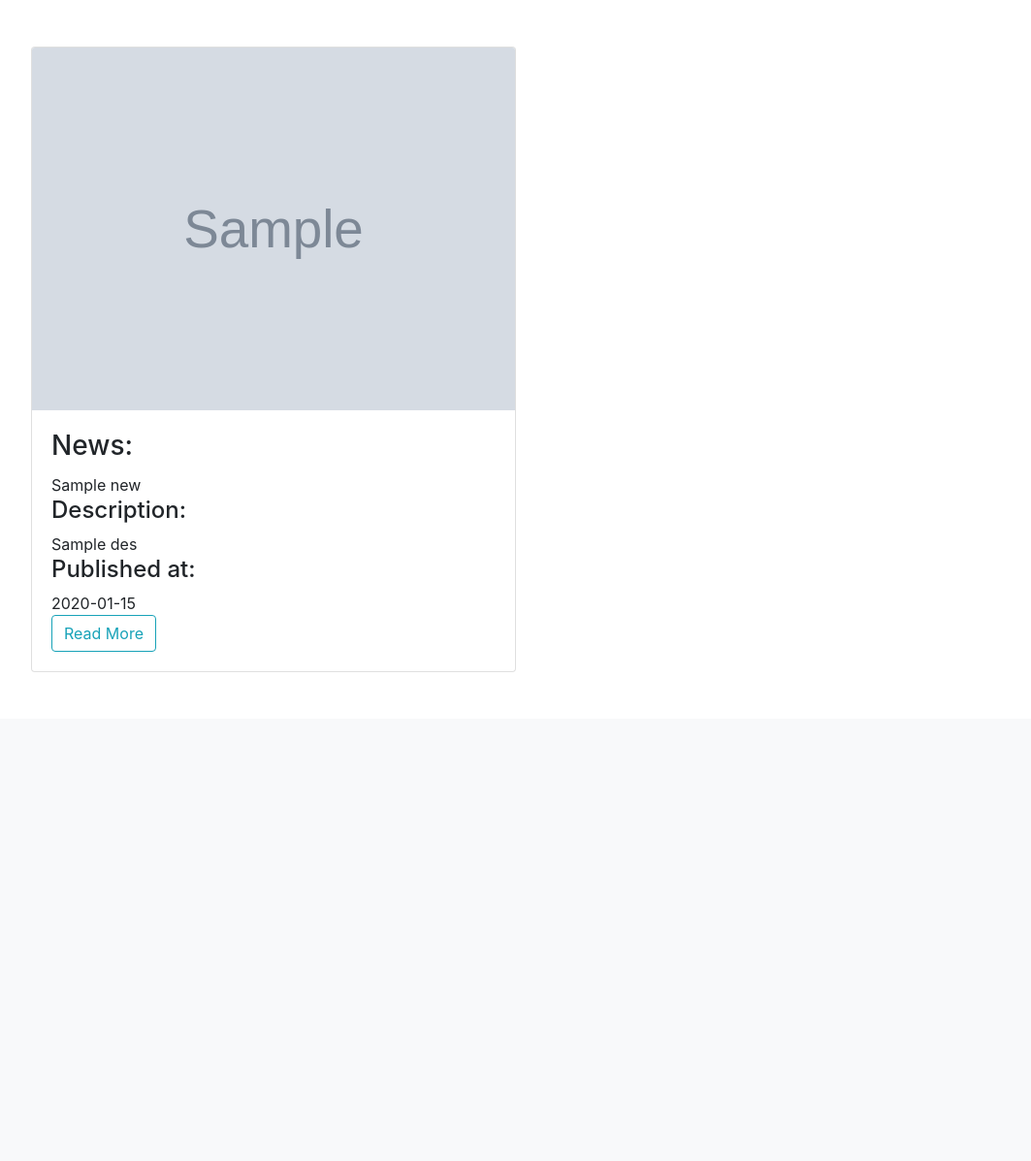
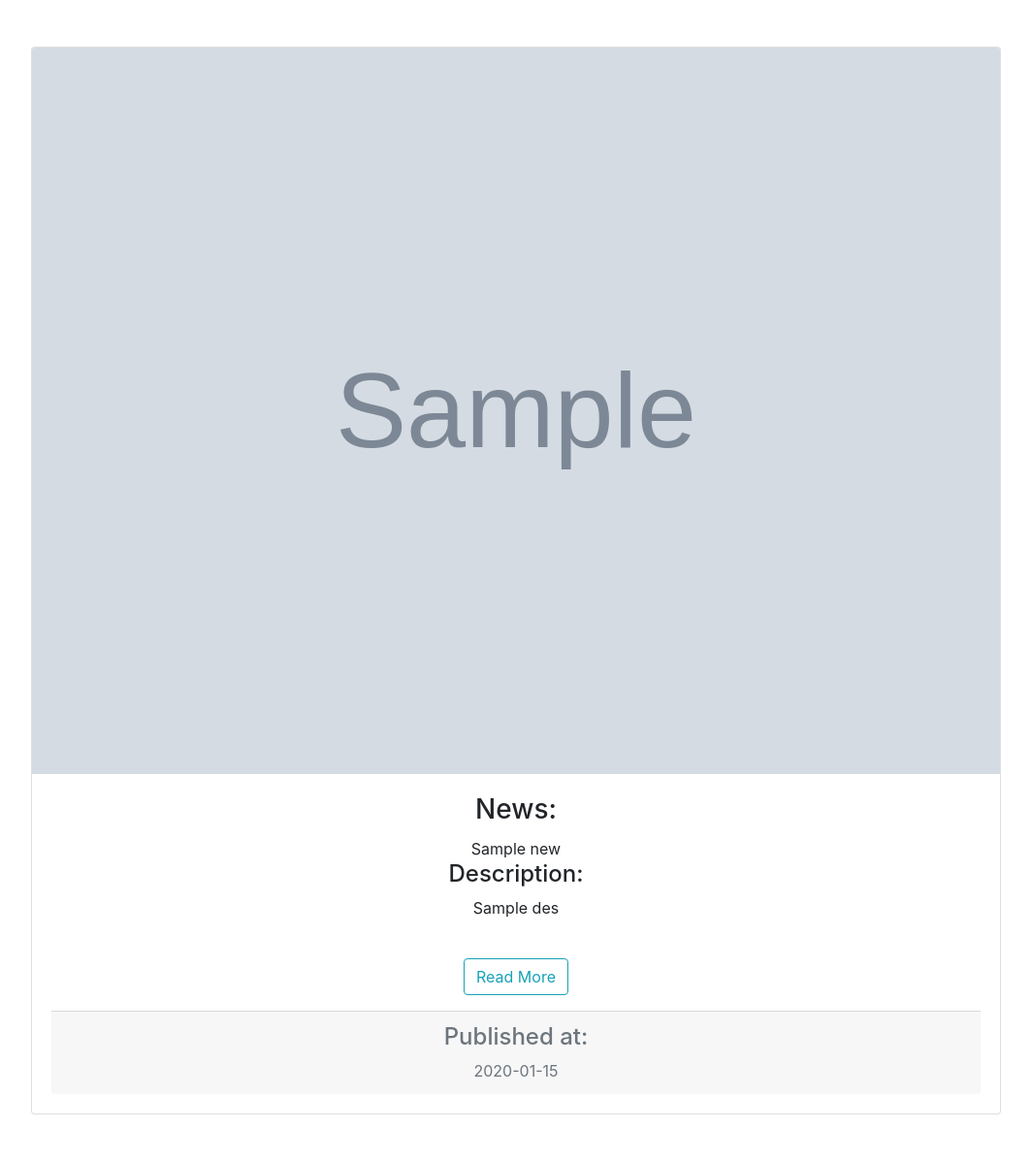
Before and after one commit to SkimaniKings/N-Highlights, a Flask app: template templates/index.htm in a window 1280 px wide. Shown: the part 72-1269 px from the top of the page at 97% size, without its empty margins (101-1164 px from the left). Before the commit the page ends 765 px from the top, so only its background shows below. Run offline with Flask 2, Linux system fonts and the light colour scheme; the template is opened without the code that fills it: most values are stand-ins (such as "Sample title", 1, 10 or a date in 2020); grey boxes marked "Sample" are stand-in pictures; some libraries are stand-ins or nearby versions.

```diff
--- a/templates/index.htm
+++ b/templates/index.htm
@@ -35,17 +35,21 @@
     <div class="container">
 
         {% for new, img, des, pubAt,url in context%}
-        <div class="card m-5" style="width: 500px;">
+
+                <div class="card text-center m-5" style="width: 1000px;">
                     <img src="{{img}}" class="card-img-top" alt="news-images">
                     <div class="card-body">
                         <h3 class="card-title">News: </h3> {{new}}
                         <div class="card-text">
-                <h4>Description: </h4> {{des}}
+                            <h4>Description: </h4> {{des}}<br><br>
+                            <a href="{{url}}"><button type="button" class="btn btn-outline-info m-3">Read More</button></a>
+                            <div class="card-footer text-muted">
                                 <h4>Published at:</h4> {{pubAt}}
                             </div>
-                <a href="{{url}}"><button type="button" class="btn btn-outline-info">Read More</button></a>
                         </div>
                     </div>
+                </div>
+
 
         {% endfor %}
 
```
Lines whose indentation alone changed are shown as unchanged.
